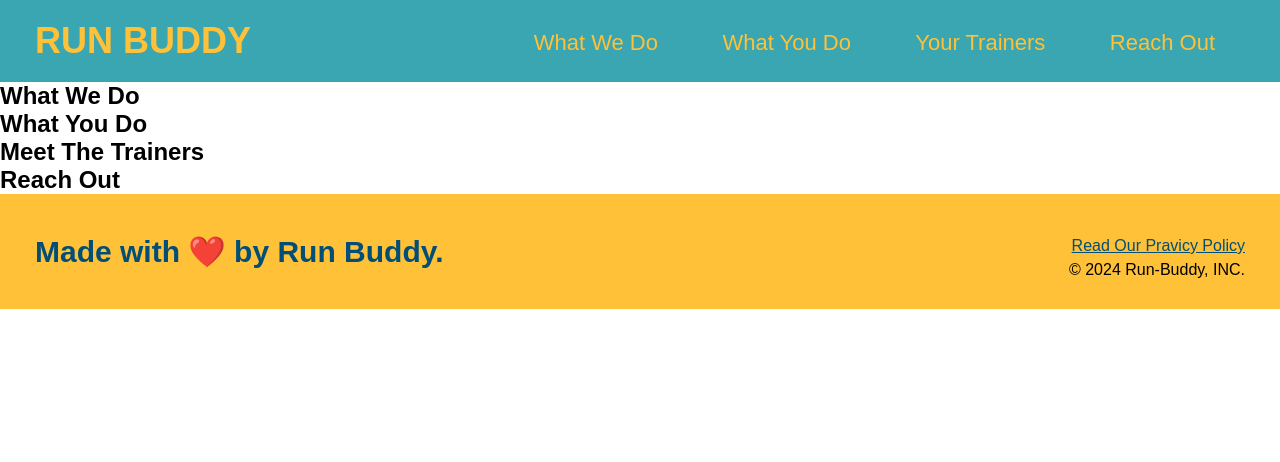
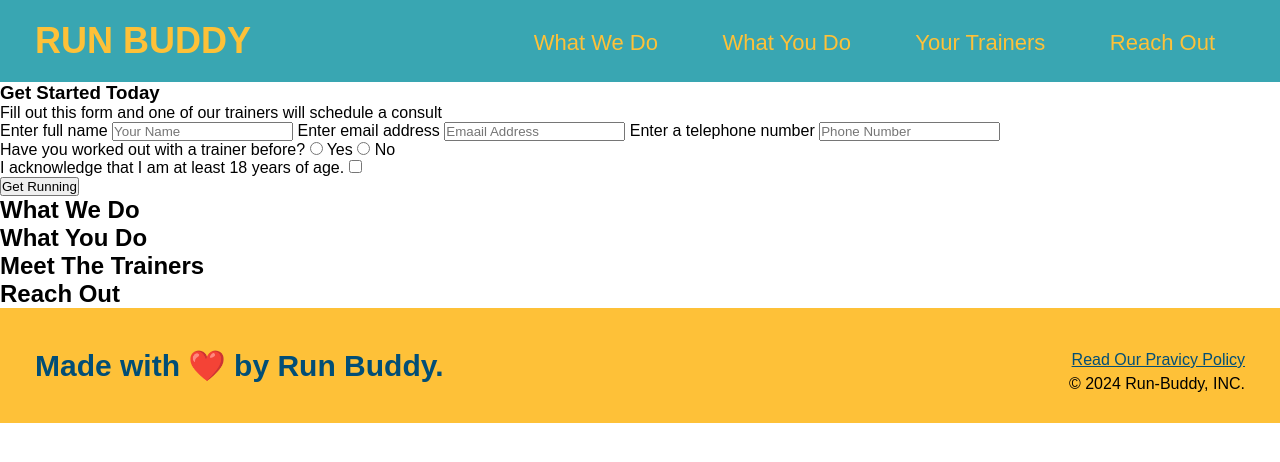
Before and after one commit to KhunMyoMyat/Panna-Run, a plain HTML site: page index.html in a window 1280 px wide. Drawn offline with Linux system fonts and the light colour scheme.

Commit message:
Adding hero section

```diff
--- a/assets/css/style.css
+++ b/assets/css/style.css
@@ -1,13 +1,14 @@
 * {
     margin: 0;
     padding: 0;
-    box-sizing: border-box;
+    box-sizing: border-box; /*Modle Box*/
 }
-
+/* This is body Design*/
 body {
     font-family: Arial, Helvetica, sans-serif;
 }
 
+/*Nav start*/
 header {
     padding: 20px 35px;
     background-color: #39a6b2;
@@ -40,7 +41,9 @@ header nav ul li a {
     font-weight: lighter;
     font-size: 22px;
 }
+/* Nav End*/
 
+/*Foot start*/
 footer {
     background-color: #fec138;
     width: 100%;
@@ -63,3 +66,6 @@ footer div {
 footer a {
     color: #024e76;
 }
+/*foot end*/
+
+/*Hero Section Starts*/
--- a/index.html
+++ b/index.html
@@ -32,7 +32,49 @@
       </nav>
     </header>
     <!-- hero/jumbortron -->
-    <section></section>
+    <section>
+      <div>
+        <h3>Get Started Today</h3>
+        <p>
+          Fill out this form and one of our trainers will schedule a consult
+        </p>
+        <!-- Add Sign Up "CTA" form element -->
+        <!-- CTA means Call To Action -->
+        <form>
+          <label for="name">Enter full name</label>
+          <input type="text" placeholder="Your Name" name="name" id="name" />
+
+          <label for="email">Enter email address</label>
+          <input
+            type="text"
+            placeholder="Emaail Address"
+            name="email"
+            id="email"
+          />
+
+          <label for="tel">Enter a telephone number</label>
+          <input type="text" placeholder="Phone Number" name="tel" id="tel" />
+
+          <p>
+            Have you worked out with a trainer before?
+            <input type="radio" name="trainer-confirm" id="trainer-yes" />
+            <label for="trainer-yes">Yes</label>
+
+            <input type="radio" name="trainer-confirm" id="trainer-no" />
+            <label for="trainer-no">No</label>
+          </p>
+
+          <p>
+            <label for="checkbox"
+              >I acknowledge that I am at least 18 years of age.</label
+            >
+            <input type="checkbox" name="age-confirm" id="checkbox" />
+          </p>
+
+          <button type="submit">Get Running</button>
+        </form>
+      </div>
+    </section>
 
     <!-- "what we do" section -->
     <section>
```
Also changed, not shown: explain.html (added, +9 -0 lines), imgs/hero-bg.jpg (added).
